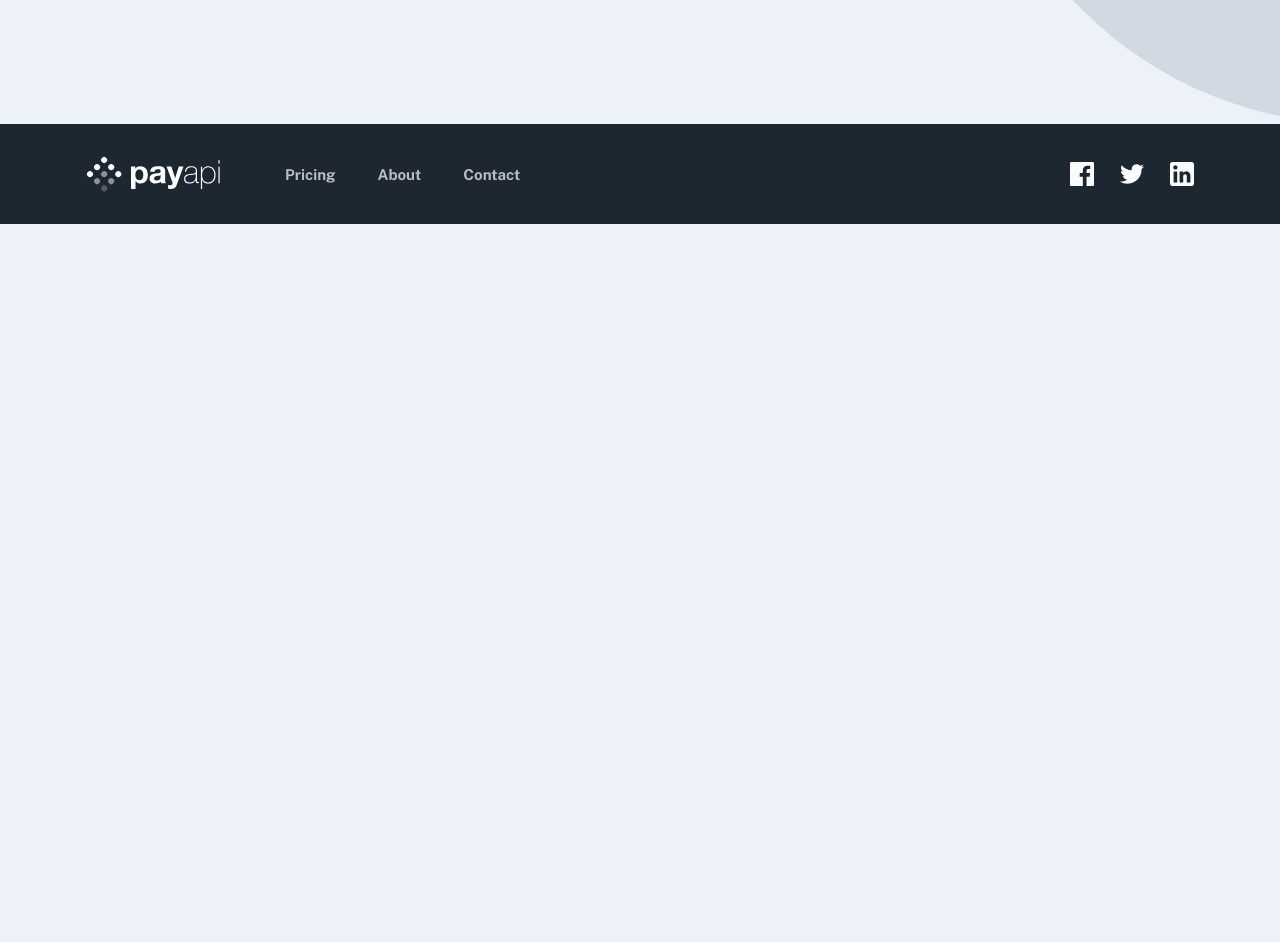
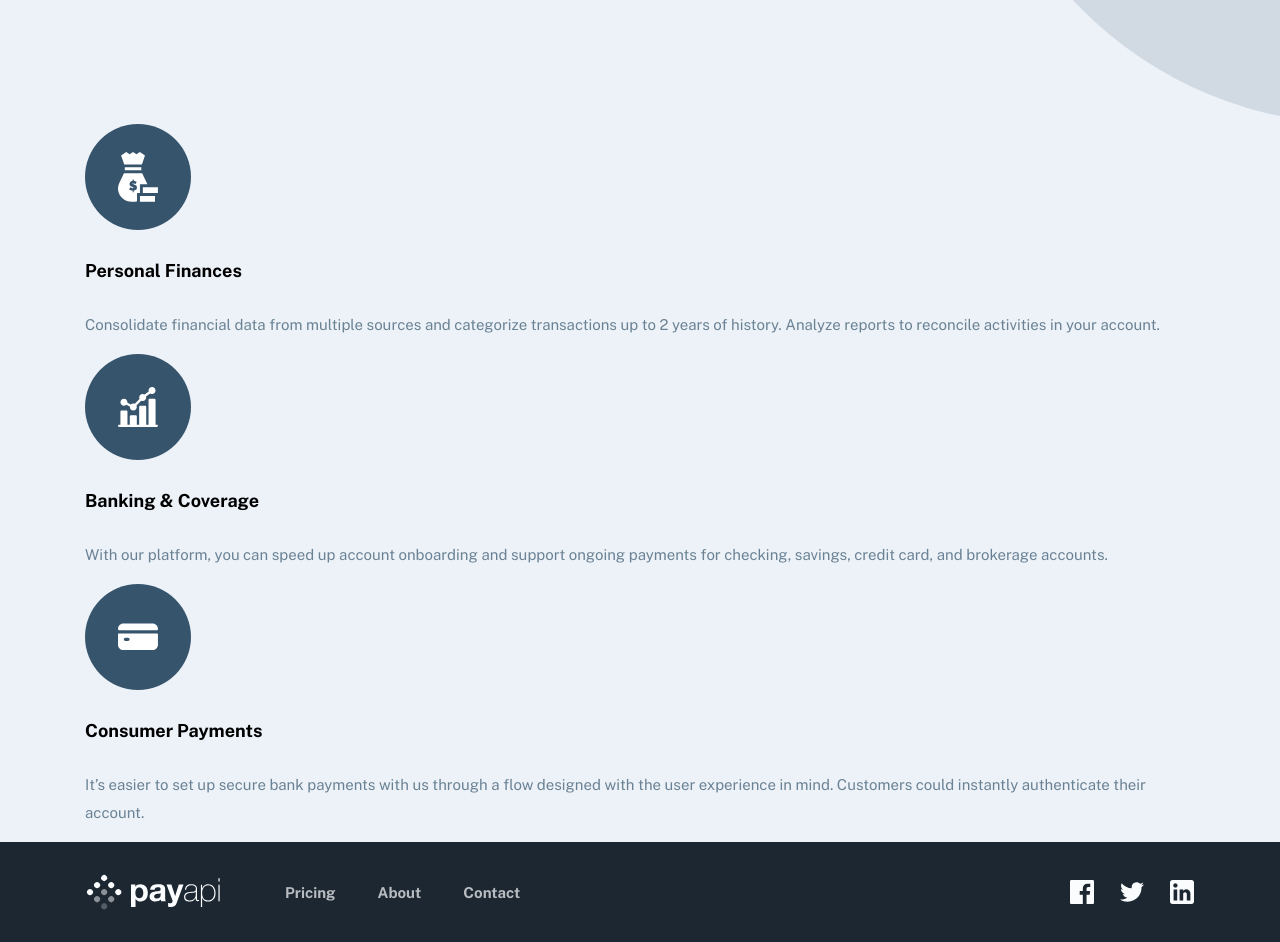
Before and after one commit to LorisDucamps/PayApi, a Vue app: page / in a window 1280 px wide. Shown: the part 2580-3522 px from the top of the page. Before the commit the page ends 2804 px from the top, so only its background shows below. Built offline with nearby package versions, Linux system fonts and the light colour scheme.

Commit message:
feature section

```diff
--- a/src/App.vue
+++ b/src/App.vue
@@ -113,6 +113,11 @@
     font-size: 2.4rem;
   }
 
+  h5,
+  .h5 {
+    font-size: 1.8rem;
+  }
+
   p,
   span {
     color: var(--secondary-light-san-juan-blue);
--- /dev/null
+++ b/src/components/Features.vue
@@ -0,0 +1,43 @@
+<template>
+    <div class="feature">
+        <div class="row">
+            <picture class="feature__picture">
+                <svg height="50" width="40">
+                    <use
+                        v-bind="{ 'xlink:href': require('../assets/images/features/sprite-features.svg') + content.idSprite }">
+                    </use>
+                </svg>
+            </picture>
+            <h5>{{content.title}}</h5>
+            <p>{{content.description}}</p>
+        </div>
+    </div>
+</template>
+
+<script>
+    export default {
+        props: ['content']
+
+    }
+</script>
+
+<style lang="scss" scoped>
+    .feature {
+        .row {
+            h5 {}
+
+            p {}
+
+        }
+
+        &__picture {
+            display:flex;
+            justify-content: center;
+            align-items:center;
+            height:10.6rem;
+            width:10.6rem;
+            border-radius: 100%;
+            background-color: var(--secondary-san-juan-blue);
+        }
+    }
+</style>
--- a/src/views/Home.vue
+++ b/src/views/Home.vue
@@ -4,6 +4,9 @@
     <Work />
     <section class="functioning container">
       <Functioning :content="functioning" v-for="(functioning, index) in functioning" :key="index" />
+    </section>
+    <section class="features container">
+      <Features :content="feature" v-for="(feature, index) in features" :key="index" />
     </section>
   </div>
 
@@ -69,6 +72,7 @@
   import Hero from '../components/Hero.vue';
   import Work from '../components/Work.vue';
   import Functioning from '../components/Functioning.vue';
+  import Features from '../components/Features.vue';
   export default {
     name: 'Home',
     data() {
@@ -99,13 +103,33 @@
               imgMobile2x: require('../assets/images/functioning/phone-mobile-2x.png'),
             }
           }
+        ],
+        features: [{
+            id: 0,
+            title: 'Personal Finances',
+            description: 'Consolidate financial data from multiple sources and categorize transactions up to 2 years of history. Analyze reports to reconcile activities in your account. ',
+            idSprite: '#personal'
+          },
+          {
+            id: 1,
+            title: 'Banking & Coverage',
+            description: 'With our platform, you can speed up account onboarding and support ongoing payments for checking, savings, credit card, and brokerage accounts.',
+            idSprite: '#banking'
+          },
+          {
+            id: 2,
+            title: 'Consumer Payments',
+            description: 'It’s easier to set up secure bank payments with us through a flow designed with the user experience in mind. Customers could instantly authenticate their account.',
+            idSprite: '#consumer'
+          }
         ]
       }
     },
     components: {
       Hero,
       Work,
-      Functioning
+      Functioning,
+      Features
     }
   }
 </script>
```
Also changed, not shown: src/assets/images/features/sprite-features.svg (added).
